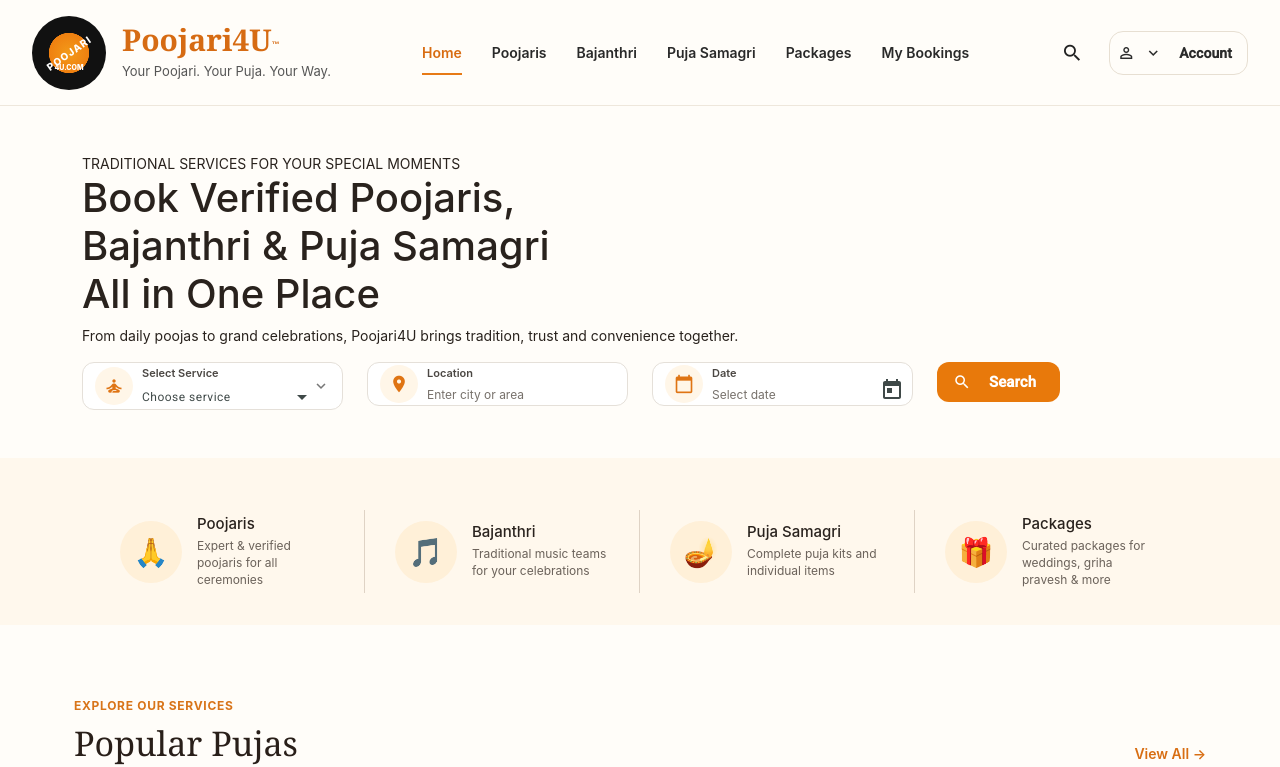
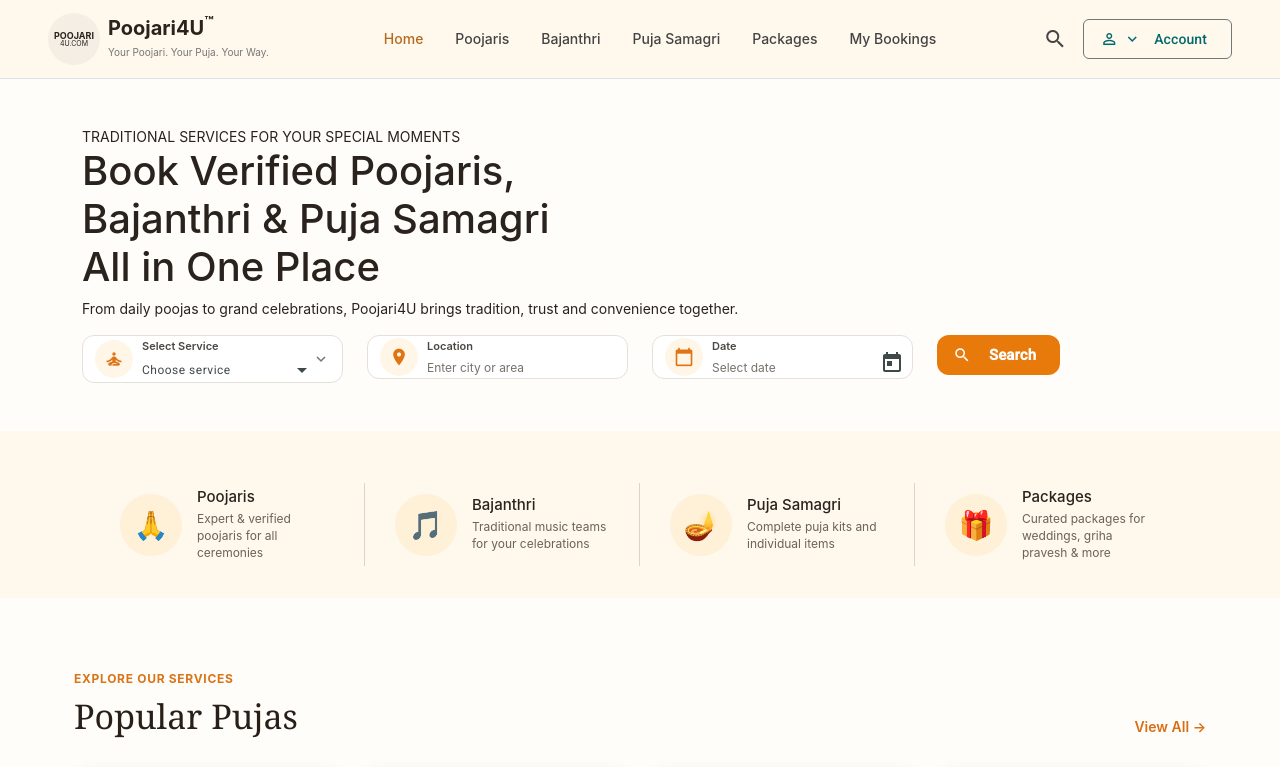
Before and after one commit to MayurDhawad/poojari4u, an Angular app: page / in a window 1280 px wide. Shown: the top 767 px of the page. Built offline with nearby package versions, Linux system fonts and the light colour scheme.

Commit message:
R1.0/Updated header

```diff
--- a/angular.json
+++ b/angular.json
@@ -32,6 +32,10 @@
             "styles": [
               "node_modules/bootstrap/dist/css/bootstrap.min.css",
               "src/styles.scss"
+            ],
+            "scripts": [
+              "node_modules/jquery/dist/jquery.min.js",
+              "node_modules/bootstrap/dist/js/bootstrap.bundle.min.js"
             ]
           },
           "configurations": {
--- a/package.json
+++ b/package.json
@@ -23,6 +23,7 @@
     "@angular/platform-browser": "^22.1.0",
     "@angular/router": "^22.1.0",
     "bootstrap": "^5.3.8",
+    "jquery": "^4.0.0",
     "rxjs": "~7.8.0",
     "tslib": "^2.3.0"
   },
--- a/src/app/features/home/components/header/header.html
+++ b/src/app/features/home/components/header/header.html
@@ -1,11 +1,11 @@
-<header class="site-header">
-
-  <div class="header-inner">
+<header class="site-header border-bottom">
+  <nav class="navbar navbar-expand-lg">
+    <div class="container-fluid px-3 px-lg-5">
 
       <!-- Logo -->
-    <a routerLink="/" class="brand">
+      <a routerLink="/" class="navbar-brand brand d-flex align-items-center">
 
-      <div class="brand-logo">
+        <div class="brand-logo me-2">
           <span class="brand-logo-text">POOJARI</span>
           <span class="brand-logo-small">4U.COM</span>
         </div>
@@ -22,45 +22,39 @@
 
       </a>
 
+      <!-- Mobile toggle -->
+      <button class="navbar-toggler" type="button" data-bs-toggle="collapse" data-bs-target="#mainNavbar"
+        aria-controls="mainNavbar" aria-expanded="false" aria-label="Toggle navigation">
+        <span class="navbar-toggler-icon"></span>
+      </button>
 
       <!-- Navigation -->
-    <nav class="main-nav">
+      <div class="collapse navbar-collapse" id="mainNavbar">
+
+        <ul class="navbar-nav mx-auto mb-2 mb-lg-0">
 
           @for (item of navItems; track item.path) {
-        <a
-          [routerLink]="item.path"
-          routerLinkActive="active"
-          [routerLinkActiveOptions]="{ exact: item.path === '/' }"
-        >
+          <li class="nav-item">
+            <a class="nav-link" [routerLink]="item.path" routerLinkActive="active" [routerLinkActiveOptions]="{
+                  exact: item.path === '/'
+                }">
               {{ item.label }}
             </a>
+          </li>
           }
 
-    </nav>
-
+        </ul>
 
         <!-- Actions -->
-    <div class="header-actions">
+        <div class="header-actions d-flex align-items-center gap-2">
 
-      <button
-        mat-icon-button
-        type="button"
-        class="search-button"
-        aria-label="Search"
-      >
+          <button mat-icon-button type="button" class="search-button" aria-label="Search">
             <mat-icon>search</mat-icon>
           </button>
 
-
-      <button
-        mat-stroked-button
-        type="button"
-        class="account-button"
-      >
+          <button mat-stroked-button type="button" class="account-button">
             <mat-icon>person_outline</mat-icon>
-
             <span>Account</span>
-
             <mat-icon>expand_more</mat-icon>
           </button>
 
@@ -68,4 +62,6 @@
 
       </div>
 
+    </div>
+  </nav>
 </header>
--- a/src/app/features/home/components/header/header.scss
+++ b/src/app/features/home/components/header/header.scss
@@ -1,344 +1,83 @@
-:host {
-  display: block;
-}
+.site-header {
+  background: #fff8ed;
 
-/* =========================
-   HEADER
-========================= */
-
-.site-header {
-  height: 106px;
-  background: #fffdf9;
-  border-bottom: 1px solid #eee7dc;
-
-  position: relative;
-  z-index: 10;
-}
-
-.header-inner {
-  height: 100%;
-  max-width: 1280px;
-  margin: 0 auto;
-  padding: 0 32px;
-
-  display: flex;
-  align-items: center;
-}
-
-
-/* =========================
-   BRAND
-========================= */
+  // .navbar {
+  //   min-height: 78px;
+  // }
 
   .brand {
-  display: flex;
-  align-items: center;
-  gap: 16px;
-
     text-decoration: none;
     color: inherit;
-
-  min-width: 390px;
-}
-
-.brand-logo {
-  width: 74px;
-  height: 74px;
-
-  border-radius: 50%;
-
-  background:
-    radial-gradient(
-      circle at center,
-      #f39a19 0,
-      #ef8010 38%,
-      #111 39%,
-      #111 100%
-    );
-
-  position: relative;
-
-  display: flex;
-  align-items: center;
-  justify-content: center;
-
-  color: #fff;
-  font-weight: 800;
-}
-
-.brand-logo-text {
-  font-size: 10px;
-  letter-spacing: 1px;
-  transform: rotate(-35deg);
-}
-
-.brand-logo-small {
-  position: absolute;
-  bottom: 12px;
-
-  font-size: 7px;
-}
-
-.brand-content {
-  display: flex;
-  flex-direction: column;
-}
-
-.brand-name {
-  color: #d66b13;
-
-  font-family: Georgia, 'Times New Roman', serif;
-  font-size: 30px;
-  font-weight: 700;
-
-  line-height: 1;
-}
-
-.brand-name sup {
-  font-family: Arial, sans-serif;
-  font-size: 8px;
-}
-
-.brand-tagline {
-  margin-top: 6px;
-
-  color: #555;
-  font-size: 13px;
-}
-
-
-/* =========================
-   NAVIGATION
-========================= */
-
-.main-nav {
-  height: 100%;
-
-  display: flex;
-  align-items: center;
-
-  gap: 30px;
-
-  flex: 1;
-}
-
-.main-nav a {
-  height: 100%;
-
-  display: flex;
-  align-items: center;
-
-  position: relative;
-
-  color: #292929;
-  text-decoration: none;
-
-  font-size: 14px;
-  font-weight: 600;
-
-  white-space: nowrap;
-}
-
-.main-nav a:hover {
-  color: #d86c12;
-}
-
-.main-nav a.active {
-  color: #d86c12;
-}
-
-.main-nav a.active::after {
-  content: '';
-
-  position: absolute;
-
-  left: 0;
-  right: 0;
-  bottom: 30px;
-
-  height: 2px;
-
-  background: #e77a16;
-}
-
-
-/* =========================
-   HEADER ACTIONS
-========================= */
-
-.header-actions {
-  display: flex;
-  align-items: center;
-
-  gap: 18px;
-}
-
-
-/* -------------------------
-   Material Search Button
-------------------------- */
-
-.search-button {
-  width: 38px !important;
-  height: 38px !important;
-
-  padding: 0 !important;
-
-  color: #222 !important;
-
-  display: flex !important;
-  align-items: center;
-  justify-content: center;
-}
-
-.search-button mat-icon {
-  font-size: 22px;
-  width: 22px;
-  height: 22px;
-}
-
-.search-button:hover {
-  color: #d86c12 !important;
-}
-
-
-/* -------------------------
-   Material Account Button
-------------------------- */
-
-.account-button {
-  height: 44px !important;
-
-  padding: 0 15px !important;
-
-  display: flex !important;
-  align-items: center;
-  justify-content: center;
-
-  gap: 9px;
-
-  background: #fffdf9 !important;
-
-  border: 1px solid #e7dfd2 !important;
-  border-radius: 14px !important;
-
-  color: #2b2b2b !important;
-
-  font-size: 14px;
-  font-weight: 600;
-
-  min-width: 120px;
-}
-
-.account-button:hover {
-  border-color: #d86c12 !important;
-  color: #d86c12 !important;
-}
-
-.account-button mat-icon {
-  width: 18px;
-  height: 18px;
-
-  font-size: 18px;
-
-  display: flex;
-  align-items: center;
-  justify-content: center;
-}
-
-
-/* =========================
-   RESPONSIVE
-========================= */
-
-@media (max-width: 1200px) {
-
-  .brand {
-    min-width: 330px;
-  }
-
-  .main-nav {
-    gap: 20px;
-  }
-
-  .main-nav a {
-    font-size: 13px;
-  }
-
-}
-
-@media (max-width: 1050px) {
-
-  .brand {
-    min-width: auto;
-  }
-
-  .brand-tagline {
-    display: none;
-  }
-
-  .main-nav {
-    gap: 16px;
-  }
-
-}
-
-@media (max-width: 900px) {
-
-  .main-nav {
-    display: none;
-  }
-
-  .header-inner {
-    justify-content: space-between;
-  }
-
-}
-
-@media (max-width: 576px) {
-
-  .site-header {
-    height: 78px;
-  }
-
-  .header-inner {
-    padding: 0 16px;
-  }
-
-  .brand {
-    gap: 10px;
-  }
 
     .brand-logo {
       width: 52px;
       height: 52px;
+      border-radius: 50%;
+      background: #f5eee4;
+      display: flex;
+      flex-direction: column;
+      align-items: center;
+      justify-content: center;
+      line-height: 1;
+    }
+
+    .brand-logo-text {
+      font-size: 9px;
+      font-weight: 700;
+    }
+
+    .brand-logo-small {
+      font-size: 7px;
     }
 
     .brand-name {
-    font-size: 22px;
+      font-size: 20px;
+      font-weight: 700;
+      line-height: 1.1;
     }
 
     .brand-tagline {
-    display: none;
+      font-size: 10px;
+      color: #777;
+      margin-top: 3px;
+    }
+  }
+
+  .nav-link {
+    color: #444;
+    font-weight: 500;
+    padding: 0.75rem 1rem !important;
+
+    &:hover,
+    &.active {
+      color: #b56a1d;
+    }
   }
 
   .account-button {
-    min-width: 44px !important;
-    width: 44px !important;
-
-    padding: 0 !important;
+    border-radius: 6px;
+    display: flex;
+    align-items: center;
+    gap: 5px;
   }
 
-  .account-button span {
-    display: none;
+  .search-button {
+    color: #444;
+  }
 }
 
-  .account-button mat-icon:first-child {
-    margin: 0;
+@media (max-width: 991.98px) {
+  .site-header {
+    .navbar-collapse {
+      padding: 1rem 0;
     }
 
-  .account-button mat-icon:last-child {
-    display: none;
+    .navbar-nav {
+      margin-left: 0 !important;
     }
 
+    .header-actions {
+      margin-top: 0.5rem;
     }
+  }
+}
```
Also changed, not shown: 1 other file (tests, documents, lock files or other folders). Lines whose indentation alone changed are shown as unchanged.
